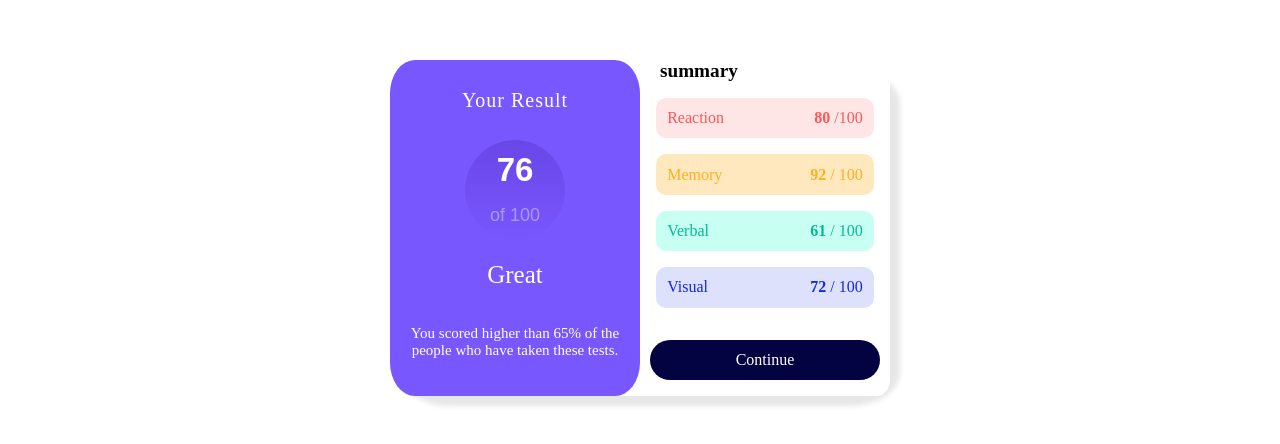
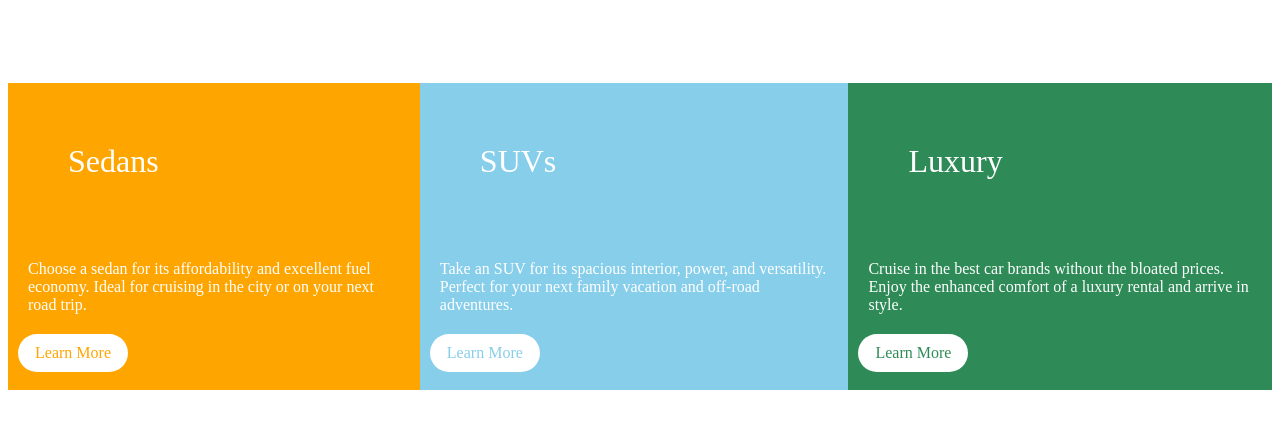
Before and after one commit to Mega0mind/Olubakin, a plain HTML site: page index.html in a window 1280 px wide. Shown: the part 172-616 px from the top of the page. Drawn offline with Linux system fonts and the light colour scheme.

Commit message:
it contains the fontened project

```diff
--- a/index.html
+++ b/index.html
@@ -6,68 +6,57 @@
   <meta name="viewport" content="width=device-width, initial-scale=1.0">
   <!-- displays site properly based on user's device -->
 
-  <link rel="icon" type="image/png" sizes="32x32" href="./assets/images/favicon-32x32.png">
+  <link rel="icon" type="image/png" sizes="32x32" href="./images/favicon-32x32.png">
 
-  <title>Frontend Mentor | Results summary component</title>
+  <title>Frontend Mentor | 3-column preview card component</title>
 
   <!-- Feel free to remove these styles or customise in your own stylesheet 👍 -->
+  <link rel="stylesheet" href="mega.css">
 
-  <link rel="stylesheet" href="index.css">
 </head>
 
 <body>
-
-  <div class="f1">
-    <div class="first">
-      <div class="result">
-        Your Result
+  <div class="lists">
+    <div class="list">
+      <div class="txt">
+        Sedans
       </div>
-      <center>
-        <div class="circle"><b>76</b>
-          <div class="txt"> of 100</div>
-        </div>
-      </center>
-      <div class="Great">
-        Great
+      <div class="txt1">
+        Choose a sedan for its affordability and excellent fuel economy. Ideal for cruising in the city
+        or on your next road trip.
       </div>
-      <div class="last">
-        You scored higher than 65% of the people who have taken these tests.
+      <div class="botton">
+        Learn More
       </div>
+      <br>
     </div>
-    <div class="second">
-      <div class="summary">
-        <b>summary</b>
+    <div class="list">
+      <div class="txt">
+        SUVs
       </div>
-      <div class="lists">
-        <div class="list">
-          <p> Reaction </p>
-          <span>
-            <b>80</b>
-            /100
-          </span>
-        </div>
-        <div class="list">
-         <p>Memory</p>
-         <span><b>92</b> / 100</span>
-         </div>
-          <div class="list">
-            <p>Verbal</p>
-            <span><b>61 </b>/ 100</span>
-          </div>
-          <div class="list">
-            <p>Visual</p>
-            <span><b>72</b> / 100</span>
-
-        </div>
+      <div class="txt1">
+        Take an SUV for its spacious interior, power, and versatility. Perfect for your next family vacation
+        and off-road adventures.
       </div>
-
-    <div class="button">
-     <center>Continue</center>
+      <div class="botton1">
+        Learn More
+      </div>
+      <br>
     </div>
-
+    <div class="list">
+      <div class="txt">
+        Luxury
+      </div>
+      <div class="txt1">
+        Cruise in the best car brands without the bloated prices. Enjoy the enhanced comfort of a luxury
+        rental and arrive in style.
+      </div>
+      <div class="botton2">
+        Learn More
+      </div>
+      <br>
     </div>
   </div>
-
 </body>
 
 </html>
--- /dev/null
+++ b/mega.css
@@ -0,0 +1,79 @@
+*{
+    margin: 10;
+
+}
+body{
+    display: flex;
+    justify-content: center;
+    align-items: center;
+    min-height: 100vh;
+}
+.lists{
+    color: white;
+    display: flex;
+    flex-direction: row;
+}
+.list{
+    display: flex;
+    flex-direction: column;
+
+}
+.list:nth-child(1){
+    background-color: orange;
+
+
+}
+.list:nth-child(2){
+    background-color: skyblue;
+}
+.list:nth-child(3){
+    background-color: seagreen;
+}
+.txt{
+    font-size: 2rem;
+    padding: 60px;
+    font-family: Agency FB;
+}
+.txt1{
+    padding: 20px;
+}
+.botton{
+    background-color: white;
+    border-radius: 26px;
+    text-align: center;
+    margin-left: 10px;
+    padding: 10px;
+    color: orange;
+    width: 90px;
+}
+.botton1{
+    background-color: white;
+    border-radius: 26px;
+    text-align: center;
+    padding: 10px;
+    color: skyblue;
+    margin-left: 10px;
+    width: 90px;
+}
+.botton2{
+    background-color: white;
+    border-radius: 26px;
+    text-align: center;
+    padding: 10px;
+    color: seagreen;
+    margin-left: 10px;
+    width: 90px;
+}
+@media screen and (max-width:600px) {
+    .lists{
+        display: block;
+
+    }
+    *{
+        margin: 9px;
+    }
+    .body{
+        justify-content: center;
+        align-items: center;
+    }
+}
```
Also changed, not shown: design/active-states.jpg, design/desktop-design.jpg, design/desktop-preview.jpg, design/mobile-design.jpg, images/favicon-32x32.png (added), images/icon-luxury.svg (added), images/icon-sedans.svg (added), images/icon-suvs.svg (added), 3 other files.
